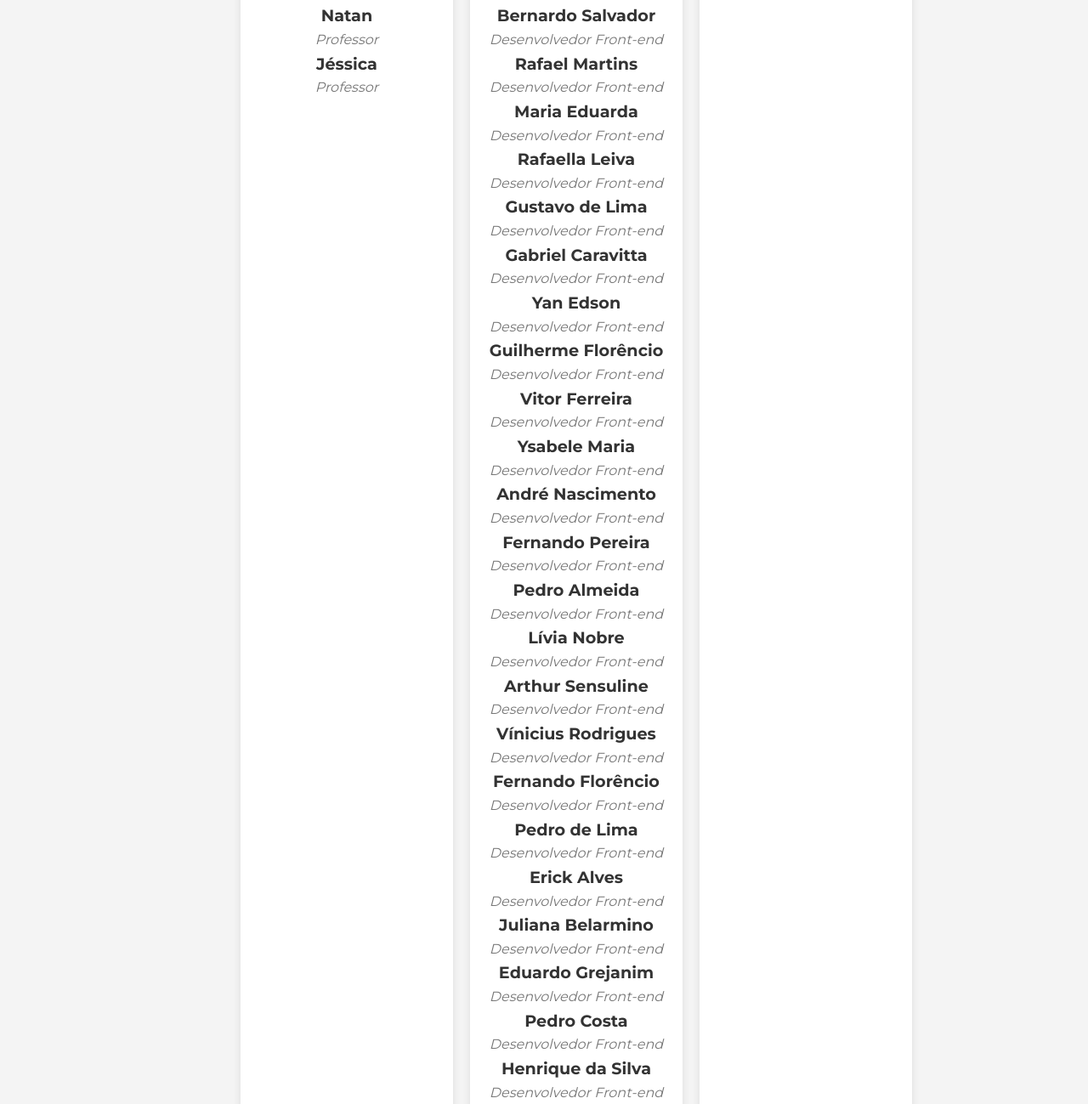
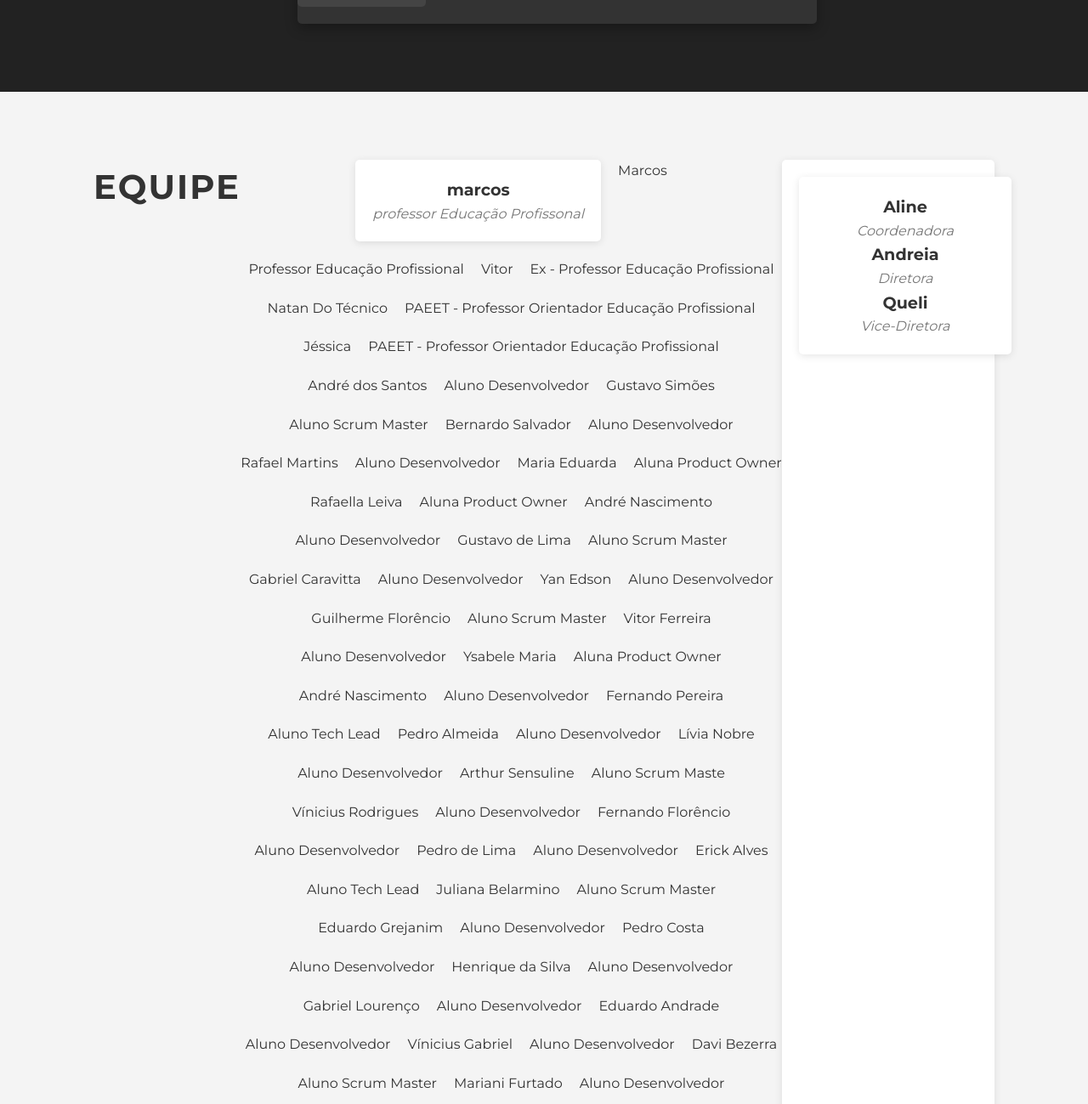
Before and after one commit to ProfMarcos25/IguatemiDS, a plain HTML site: page index.html in a window 1280 px wide. Shown: the part 2466-3765 px from the top of the page at 85% size. Drawn offline with Linux system fonts and the light colour scheme.

Commit message:
1 commit FEITO COM SUCESSO !!

```diff
--- a/index.html
+++ b/index.html
@@ -63,11 +63,10 @@
                 <h2>PROJETOS</h2>
                 <div class="projetos-grid">
                     <div class="card-projeto">
-                        <img src="https://via.placeholder.com/400x225" alt="INTERTEC">
-                        <h3>INTERTEC</h3>
-                        <p>Um torneio entre salas do curso técnicos. Visando usar conteudos do ano letivo.</p>
+                        <img src="https://via.placeholder.com/400x225" alt="Imagem do Projeto 1">
+                        <h3>Nome do Projeto 1</h3>
+                        <p>Descrição curta sobre o que este projeto faz e qual tecnologia foi usada.</p>
                         <a href="#" target="_blank">Ver Repositório</a>
-                        <!-- teste  -->
                     </div>
                     <div class="card-projeto">
                         <img src="https://via.placeholder.com/400x225" alt="Imagem do Projeto 2">
@@ -89,95 +88,101 @@
             <div class="container">
                 <h2>EQUIPE</h2>
                  <div class="equipe-grid">
-                    <div class="membro-equipe">
-
-                        <p class="nome">Marcos</p>
-                        <p class="funcao">Professor</p>
-                        <p class="nome">Vitor</p>
-                        <p class="funcao">Professor</p>
-                        <p class="nome">Natan</p>
-                        <p class="funcao">Professor</p>
-                        <p class="nome">Jéssica</p>
-                        <p class="funcao">Professor</p>
+              <div class="membro-equipe">
+                        <p class="nome">marcos</p>
+                        <p class="funcao">professor Educação Profissonal</p>
                     </div>
+                    <p class="nome">Marcos</p>
+                    <p class="funcao">Professor Educação Profissional</p>
+                    <p class="nome">Vitor</p>
+                    <p class="funcao">Ex - Professor Educação Profissional</p>
+                    <p class="nome">Natan Do Técnico</p>
+                    <p class="funcao">PAEET - Professor Orientador Educação Profissional</p>
+                    <p class="nome">Jéssica</p>
+                    <p class="funcao">PAEET - Professor Orientador Educação Profissional</p>
+                    <p class="nome">André dos Santos</p>
+                    <p class="funcao">Aluno Desenvolvedor</p>
+                    <p class="nome">Gustavo Simões</p>
+                    <p class="funcao">Aluno Scrum Master</p>
+                    <p class="nome">Bernardo Salvador</p>
+                    <p class="funcao">Aluno Desenvolvedor</p>
+                    <p class="nome">Rafael Martins</p>
+                    <p class="funcao">Aluno Desenvolvedor</p>
+                    <p class="nome">Maria Eduarda</p>
+                    <p class="funcao">Aluna Product Owner</p>
+                    <p class="nome">Rafaella Leiva </p>
+                    <p class="funcao">Aluna Product Owner</p>
+                    <p class="nome">André Nascimento</p>
+                    <p class="funcao">Aluno Desenvolvedor </p>
+                    <p class="nome">Gustavo de Lima</p>
+                    <p class="funcao">Aluno Scrum Master</p>
+                    <p class="nome">Gabriel Caravitta</p>
+                    <p class="funcao">Aluno Desenvolvedor</p>
+                    <p class="nome">Yan Edson</p>
+                    <p class="funcao">Aluno Desenvolvedor</p>
+                    <p class="nome">Guilherme Florêncio</p>
+                    <p class="funcao">Aluno Scrum Master</p>
+                    <p class="nome">Vitor Ferreira</p>
+                    <p class="funcao">Aluno Desenvolvedor</p>
+                    <p class="nome">Ysabele Maria</p>
+                    <p class="funcao">Aluna Product Owner</p>
+                    <p class="nome">André Nascimento</p>
+                    <p class="funcao">Aluno Desenvolvedor</p>
+                    <p class="nome">Fernando Pereira</p>
+                    <p class="funcao">Aluno Tech Lead</p>
+                    <p class="nome">Pedro Almeida</p>
+                    <p class="funcao">Aluno Desenvolvedor</p>
+                    <p class="nome">Lívia Nobre</p>
+                    <p class="funcao">Aluno Desenvolvedor</p>
+                    <p class="nome">Arthur Sensuline</p>
+                    <p class="funcao">Aluno Scrum Maste</p>
+                    <p class="nome">Vínicius Rodrigues</p>
+                    <p class="funcao">Aluno Desenvolvedor</p>
+                    <p class="nome">Fernando Florêncio</p>
+                    <p class="funcao">Aluno Desenvolvedor</p>
+                    <p class="nome">Pedro de Lima</p>
+                    <p class="funcao">Aluno Desenvolvedor</p>
+                    <p class="nome">Erick Alves</p>
+                    <p class="funcao">Aluno Tech Lead</p>
+                    <p class="nome">Juliana Belarmino</p>
+                    <p class="funcao">Aluno Scrum Master</p>
+                    <p class="nome">Eduardo Grejanim</p>
+                    <p class="funcao">Aluno Desenvolvedor</p>
+                    <p class="nome">Pedro Costa</p>
+                    <p class="funcao">Aluno Desenvolvedor</p>
+                    <p class="nome">Henrique da Silva</p>
+                    <p class="funcao">Aluno Desenvolvedor</p>
+                    <p class="nome">Gabriel Lourenço</p>
+                    <p class="funcao">Aluno Desenvolvedor</p>
+                    <p class="nome">Eduardo Andrade</p>
+                    <p class="funcao">Aluno Desenvolvedor</p>
+                    <p class="nome">Vínicius Gabriel</p>
+                    <p class="funcao">Aluno Desenvolvedor</p>
+                    <p class="nome">Davi Bezerra</p>
+                    <p class="funcao">Aluno Scrum Master</p>
+                    <p class="nome">Mariani Furtado</p>
+                    <p class="funcao">Aluno Desenvolvedor</p>
+                    <p class="nome">Samuel Lourenço</p>
+                    <p class="funcao">Aluno Desenvolvedor</p>
+                    <p class="nome">Pedro Bergo</p>
+                    <p class="funcao">Aluno Scrum Master</p>
+                    <p class="nome">Iago Evandro</p>
+                    <p class="funcao">Aluno Tech Lead</p>
+                    <p class="nome">Yasmin Brito</p>
+                    <p class="funcao" >Aluno Scrum Master</p>
+                    <p class="nome">Isaque Guedes</p>
+                    <p class="funcao">Aluno Desenvolvedor</p>
+                    <p class="nome">Luíz Gustavo</p>
+                    <p class="funcao">Aluno Desenvolvedor</p>
+                </div>
+                 <div class="membro-equipe">
                      <div class="membro-equipe">
-                        <p class="nome">André dos Santos</p>
-                        <p class="funcao">Desenvolvedor Front-end</p>
-                        <p class="nome">Gustavo Simões</p>
-                        <p class="funcao">Desenvolvedor Front-end</p>
-                        <p class="nome">Bernardo Salvador</p>
-                        <p class="funcao">Desenvolvedor Front-end</p>
-                        <p class="nome">Rafael Martins</p>
-                        <p class="funcao">Desenvolvedor Front-end</p>
-                        <p class="nome">Maria Eduarda</p>
-                        <p class="funcao">Desenvolvedor Front-end</p>
-                        <p class="nome">Rafaella Leiva</p>
-                        <p class="funcao">Desenvolvedor Front-end</p>
-                        <p class="nome">Gustavo de Lima</p>
-                        <p class="funcao">Desenvolvedor Front-end</p>
-                        <p class="nome">Gabriel Caravitta</p>
-                        <p class="funcao">Desenvolvedor Front-end</p>
-                        <p class="nome">Yan Edson</p>
-                        <p class="funcao">Desenvolvedor Front-end</p>
-                        <p class="nome">Guilherme Florêncio</p>
-                        <p class="funcao">Desenvolvedor Front-end</p>
-                        <p class="nome">Vitor Ferreira</p>
-                        <p class="funcao">Desenvolvedor Front-end</p>
-                        <p class="nome">Ysabele Maria</p>
-                        <p class="funcao">Desenvolvedor Front-end</p>
-                        <p class="nome">André Nascimento</p>
-                        <p class="funcao">Desenvolvedor Front-end</p>
-                        <p class="nome">Fernando Pereira</p>
-                        <p class="funcao">Desenvolvedor Front-end</p>
-                        <p class="nome">Pedro Almeida</p>
-                        <p class="funcao">Desenvolvedor Front-end</p>
-                        <p class="nome">Lívia Nobre</p>
-                        <p class="funcao">Desenvolvedor Front-end</p>
-                        <p class="nome">Arthur Sensuline</p>
-                        <p class="funcao">Desenvolvedor Front-end</p>
-                        <p class="nome">Vínicius Rodrigues</p>
-                        <p class="funcao">Desenvolvedor Front-end</p>
-                        <p class="nome">Fernando Florêncio</p>
-                        <p class="funcao">Desenvolvedor Front-end</p>
-                        <p class="nome">Pedro de Lima</p>
-                        <p class="funcao">Desenvolvedor Front-end</p>
-                        <p class="nome">Erick Alves</p>
-                        <p class="funcao">Desenvolvedor Front-end</p>
-                        <p class="nome">Juliana Belarmino</p>
-                        <p class="funcao">Desenvolvedor Front-end</p>
-                        <p class="nome">Eduardo Grejanim</p>
-                        <p class="funcao">Desenvolvedor Front-end</p>
-                        <p class="nome">Pedro Costa</p>
-                        <p class="funcao">Desenvolvedor Front-end</p>
-                        <p class="nome">Henrique da Silva</p>
-                        <p class="funcao">Desenvolvedor Front-end</p>
-                        <p class="nome">Gabriel Lourenço</p>
-                        <p class="funcao">Desenvolvedor Front-end</p>
-                        <p class="nome">Eduardo Andrade</p>
-                        <p class="funcao">Desenvolvedor Front-end</p>
-                        <p class="nome">Vínicius Gabriel</p>
-                        <p class="funcao">Desenvolvedor Front-end</p>
-                        <p class="nome">Davi Bezerra</p>
-                        <p class="funcao">Desenvolvedor Front-end</p>
-                        <p class="nome">Mariani Furtado</p>
-                        <p class="funcao">Desenvolvedor Front-end</p>
-                        <p class="nome">Samuel Lourenço</p>
-                        <p class="funcao">Desenvolvedor Front-end</p>
-                        <p class="nome">Pedro Bergo</p>
-                        <p class="funcao">Desenvolvedor Front-end</p>
-                        <p class="nome">Iago Evandro</p>
-                        <p class="funcao">Desenvolvedor Front-end</p>
-                        <p class="nome">Yasmin Brito</p>
-                        <p class="funcao">Desenvolvedor Front-end</p>
-                        <p class="nome">Isaque Guedes</p>
-                        <p class="funcao">Desenvolvedor Front-end</p>
-                        <p class="nome">Luíz Gustavo</p>
-
-                        <p class="funcao">Desenvolvedor Front-end</p>
-                    </div>
-                     <div class="membro-equipe">
-                        <p class="nome">Nome do Aluno</p>
-                        <p class="funcao">Desenvolvedor Back-end</p>
+                        <p class="nome">Aline</p>
+                        <p class="funcao">Coordenadora</p>
+                        <p class="nome">Andreia</p>
+                        <p class="funcao">Diretora</p>
+                        <p class="nome">Queli</p>
+                        <p class="funcao">Vice-Diretora</p>
                     </div>
                 </div>
             </div>
@@ -191,13 +196,12 @@
         </section>
 
     </main>
-    <!-- TESTE GUSTAVO -->
+
     <footer class="site-footer-final">
         <div class="container">
             <p class="endereco">Endereço da escola - Cidade, Estado, CEP</p>
             <p class="frase-rodape">"Frase de rodapé escolhida pelos alunos."</p>
         </div>
-        <button onclick="scrollToTop()" id="btnVoltarAoTopo" title="Voltar ao topo">Topo</button>
     </footer>
 
 </body>
```
